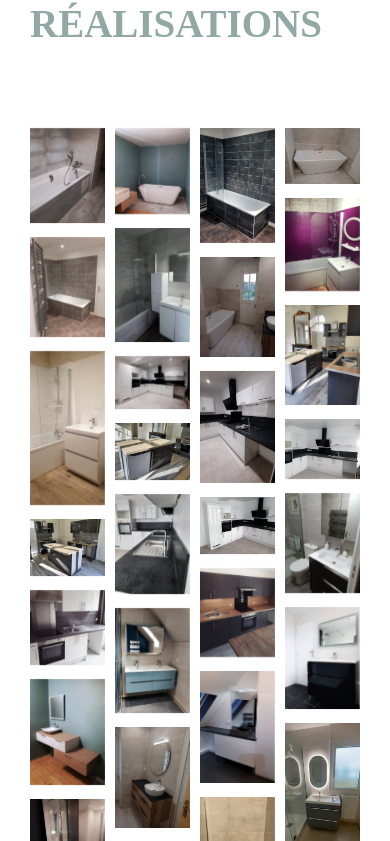
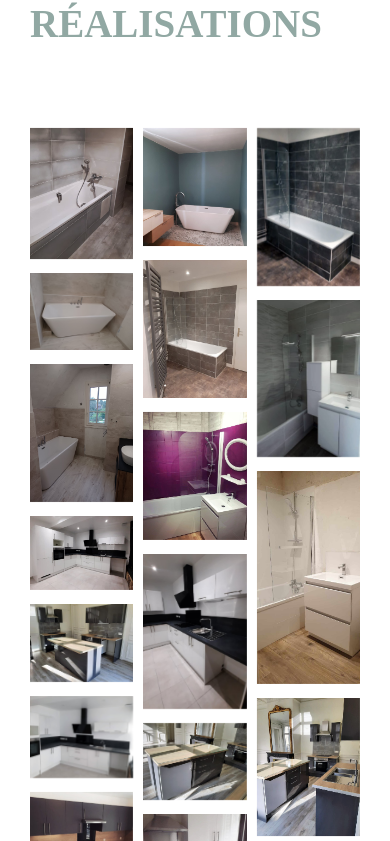
Before and after one commit to mathoos/plomberiejoanbret, a React (Create React App) app: page /realisations in a window 390 px wide. Shown: the part 963-1804 px from the top of the page. Built offline with nearby package versions, Linux system fonts and the light colour scheme; a web font is replaced by a local one.

Commit message:
numberofBox version mobile

```diff
--- a/src/components/Galerie.js
+++ b/src/components/Galerie.js
@@ -52,7 +52,7 @@ const Galerie = () => {
         }
     };
 
-    const numberOfBoxes = 4;
+    const numberOfBoxes = window.innerWidth < 990 ? 3 : 4; // Changer à 3 pour les appareils mobiles
     const imageGroups = Array.from({ length: numberOfBoxes }, () => []);
 
     images.forEach((image, index) => {
--- a/src/components/Galerie.scss
+++ b/src/components/Galerie.scss
@@ -31,6 +31,7 @@
             width : calc( 100% / 4);
             @media screen and (max-width : 990px){
                 gap : 10px;
+                width : calc( 100% / 3);
             }
         }
 
```
